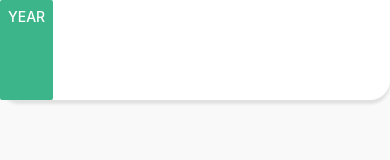
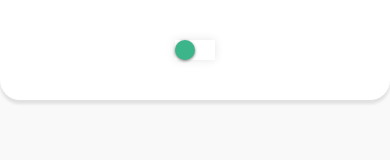
Before and after one commit to alexkior/the_counter, a React Native app: screen /HomePage in a window 390 px wide. Shown: the top 160 px of the page. Built offline with nearby package versions, Linux system fonts and the light colour scheme.

Commit message:
Add year/month view toggler

```diff
--- a/src/pages/HomePage/HomePage.tsx
+++ b/src/pages/HomePage/HomePage.tsx
@@ -1,5 +1,5 @@
 import { useState } from 'react'
-import { StyleSheet, View, Text, Pressable, ScrollView, Dimensions, Button } from 'react-native'
+import { StyleSheet, View, Text, Pressable, ScrollView, Dimensions, Switch } from 'react-native'
 import { CalendarList, Calendar, DateData } from 'react-native-calendars'
 import { DayProps } from 'react-native-calendars/src/calendar/day'
 
@@ -12,6 +12,7 @@ export const HomePage: React.FC = () => {
   const months = Array.from({ length: 12 }, (_, i) => i + 1)
   const year = new Date().getFullYear()
   const [isYearView, setIsYearView] = useState(false)
+  const toggleSwitch = () => setIsYearView((previousState) => !previousState)
   const { width } = Dimensions.get('window')
 
   const CustomDay: React.FC<DayProps & { date?: DateData }> = ({ date, state }) => {
@@ -47,11 +48,14 @@ export const HomePage: React.FC = () => {
   return (
     <View style={styles.container}>
       <View style={styles.headerContainer}>
-        {isYearView ? (
-          <Button color={'#3CB58A'} title="Month" onPress={() => setIsYearView(false)} />
-        ) : (
-          <Button color={'#3CB58A'} title="Year" onPress={() => setIsYearView(true)} />
-        )}
+        <Switch
+          trackColor={{ false: '#fff', true: '#fff' }}
+          thumbColor={isYearView ? '#3CB58A' : '#3CB58A'}
+          ios_backgroundColor="#fff"
+          onValueChange={toggleSwitch}
+          value={isYearView}
+          style={{ boxShadow: '0px 0px 10px rgba(23, 23, 23, 0.1)' }}
+        />
       </View>
       {isYearView ? (
         <ScrollView style={{ flex: 1, paddingTop: 120 }}>
@@ -118,8 +122,9 @@ const styles = StyleSheet.create({
     top: 0,
     left: 0,
     display: 'flex',
-    flexDirection: 'row',
-    justifyContent: 'space-between',
+    flexDirection: 'column',
+    alignItems: 'center',
+    justifyContent: 'center',
     backgroundColor: '#fff',
     width: '100%',
     height: 100,
```
